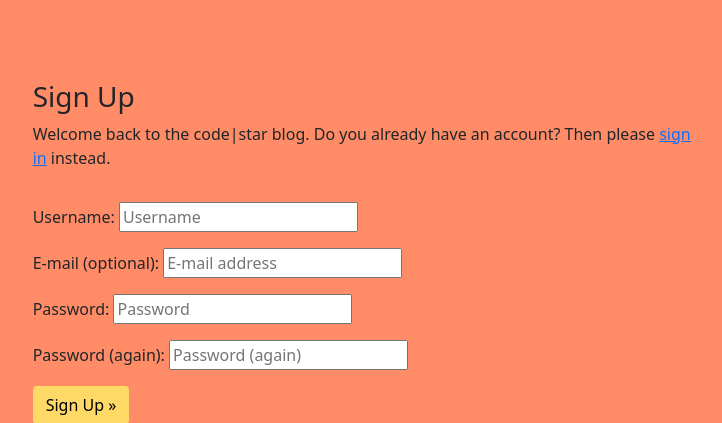
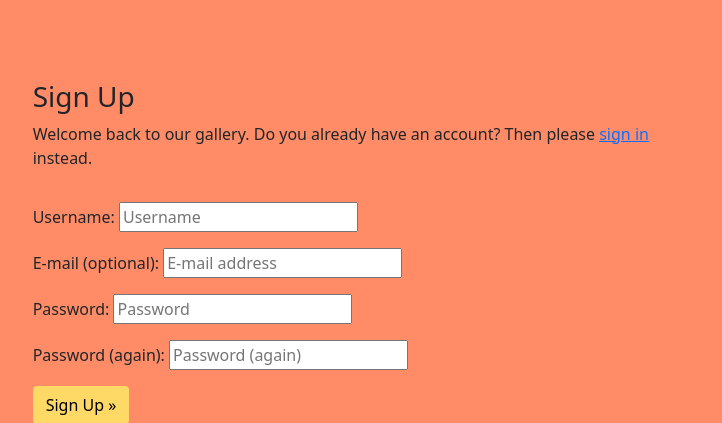
Before and after one commit to et9719/ourgalleryy, a Django app: page /accounts/signup/ in a window 1280 px wide. Shown: the part 195-618 px from the top of the page, without its empty margins (274-996 px from the left). Run offline with Django 3.2, Linux system fonts and the light colour scheme; some web fonts are replaced.

```diff
--- a/templates/account/signup.html
+++ b/templates/account/signup.html
@@ -10,7 +10,7 @@
         <div class="col-md-8 mt-3 offset-md-2">
             <h3>{% trans "Sign Up" %}</h3>
 
-            <p>{% blocktrans %}Welcome back to the code|star blog. Do you already have an account? Then please <a
+            <p>{% blocktrans %}Welcome back to our gallery. Do you already have an account? Then please <a
                     class="link" href="{{ login_url }}">sign in</a> instead.{% endblocktrans %}</p>
         </div>
     </div>
```
Also changed, not shown: ourgalleryy/settings.py (+13 -1 lines).
